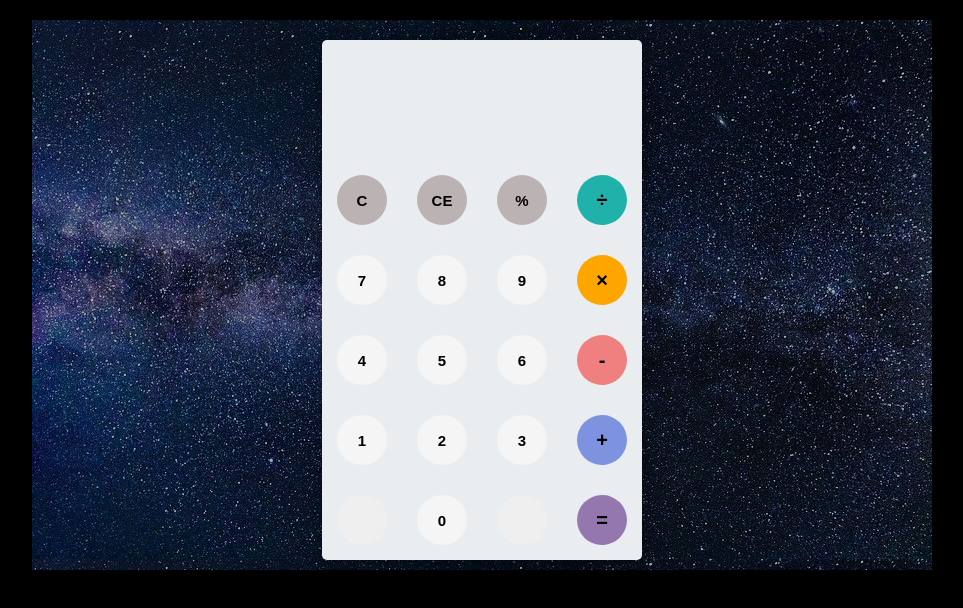
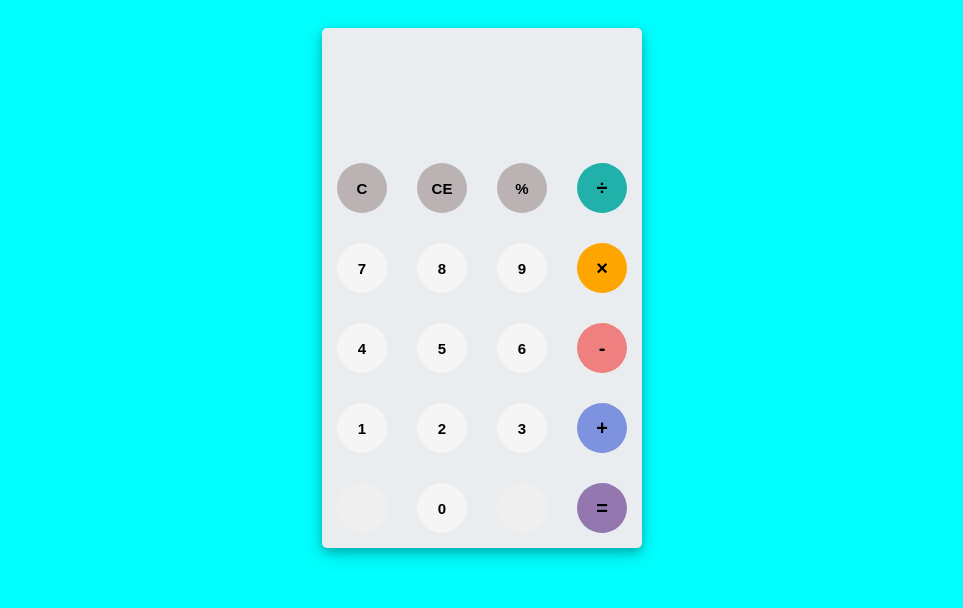
Before and after one commit to Nameesha-bbh/Basic-Calculator, a plain HTML site: page index.html in a window 1280 px wide. Shown: the whole page, without its empty margins (158-1121 px from the left). Drawn offline with Linux system fonts and the light colour scheme.

Commit message:
Updated body background and removed container styling

```diff
--- a/style.css
+++ b/style.css
@@ -1,13 +1,8 @@
 body{
 	font-family: 'Open Sans',sans-serif;
-	background-color: black;
+	background-color: aqua;
 }
-#container{
-	width: 900px;
-	height: 550px;
-	background-image: linear-gradient(rgba(0,0,0,0.3),rgba(0,0,0,0.3)), url(background-calculator.jpg);
-	margin: 20px auto;
-}
+
 #calculator{
 	width: 320px;
 	height: 520px;
```
